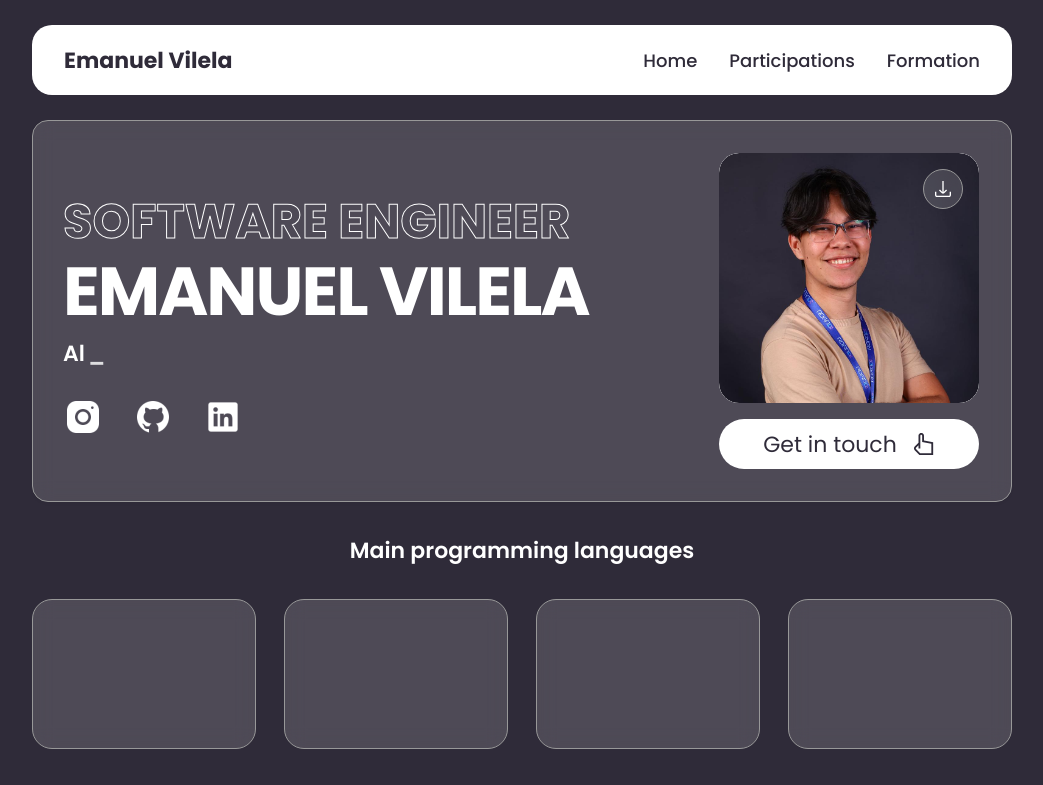
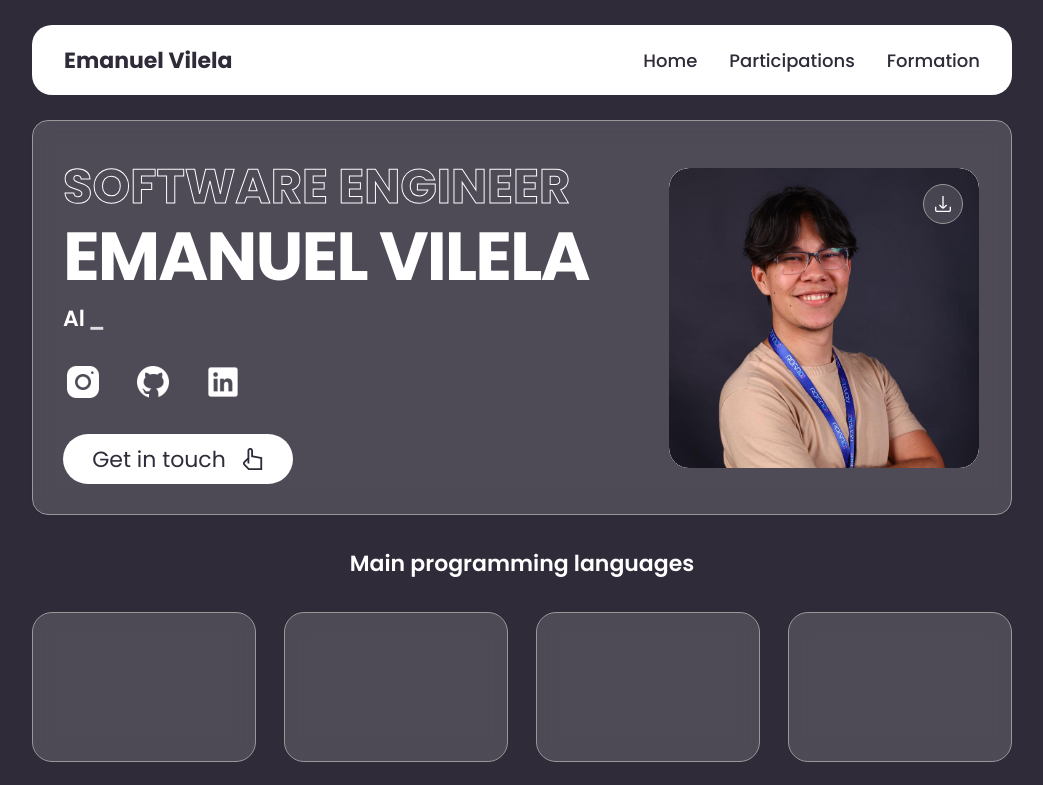
Before and after one commit to emanuelvsz/portfolio, a React (Vite) app: page / in a window 1280 px wide. Shown: the top 785 px of the page, without its empty margins (118-1161 px from the left). Built offline with nearby package versions, Linux system fonts and the light colour scheme; what use-context-selector would draw is missing.

Commit message:
feat: creating database and increasing card height

```diff
--- /dev/null
+++ b/db.json
@@ -0,0 +1,12 @@
+{
+  "user": [
+    {
+      "id": 1,
+      "name": "Emanuel Villla",
+      "email": "emanuelvilela.dev@gmail.com",
+      "zipCode": "57303803",
+      "password": "Emanuel123@2025",
+      "phoneNumber": "+55 82 99695-5454"
+    }
+  ]
+}
--- a/src/pages/home/components/landing-transparent-card/index.tsx
+++ b/src/pages/home/components/landing-transparent-card/index.tsx
@@ -108,8 +108,8 @@ const styles = {
     justify-content: center;
   `,
   imageContainer: css`
-    height: 250px;
-    width: 260px;
+    height: 300px;
+    width: 310px;
     background-color: white !important;
     border-radius: ${THEME_BORDER_RADIUS.GENERAL}px;
     overflow: hidden;
@@ -182,7 +182,7 @@ const styles = {
     background-color: ${THEME_COLORS.WHITE_COLOR} !important;
     color: ${THEME_COLORS.PRIMARY_COLOR} !important;
     overflow: hidden;
-    width: 100%;
+    width: 230px;
     font-size: 22px;
     height: 50px !important;
 
@@ -190,6 +190,7 @@ const styles = {
     align-items: center;
     justify-content: center;
     gap: 16px;
+    margin-top: 16px;
   `
 };
 
@@ -244,8 +245,11 @@ const LandingTransparentCard = () => {
               }
             />
           </Flex>
+          <Button type='primary' css={styles.cardButton} >
+            Get in touch
+            <img src={cursorFingerIcon} height={22}/>
+          </Button>
         </Flex>
-
         <Flex css={styles.rightBlock} vertical gap={16}>
             <div css={styles.imageContainer}>
                 <img src={meImg} alt="Emanuel Vilela" css={styles.profileImage} />
@@ -258,10 +262,6 @@ const LandingTransparentCard = () => {
                     <span css={styles.downloadText}>Download CV</span>
                 </div>
             </div>
-            <Button type='primary' css={styles.cardButton} >
-                Get in touch
-                <img src={cursorFingerIcon} height={22}/>
-            </Button>
         </Flex>
     </Card>
   );
```
